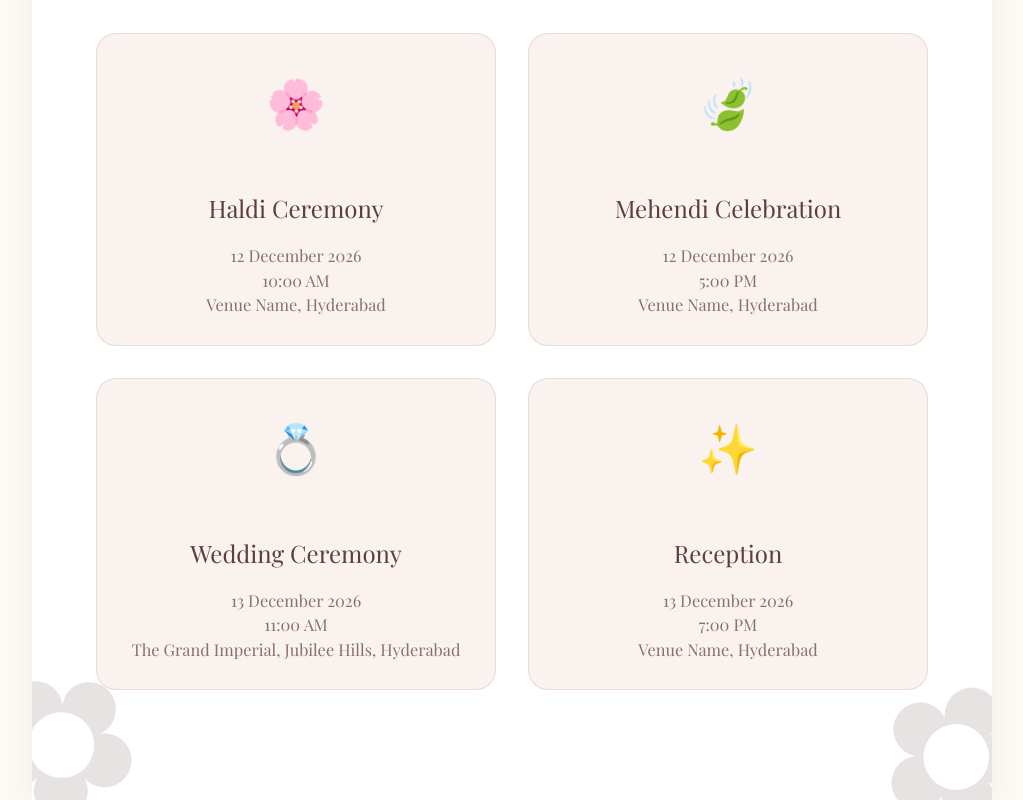
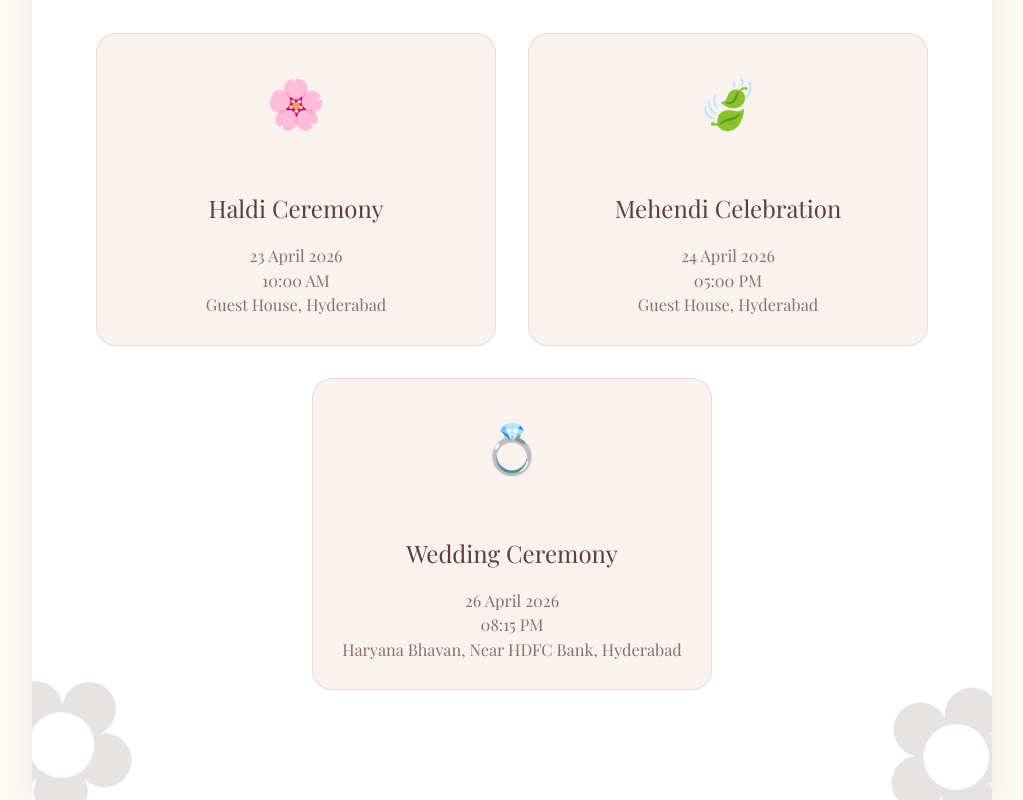
Before and after one commit to Harsha2717/Invite, a React (Vite) app: page / in a window 1280 px wide. Shown: the part 983-1783 px from the top of the page, without its empty margins (128-1151 px from the left). Built offline with nearby package versions, Linux system fonts and the light colour scheme; a web font is replaced by a local one.

Commit message:
feat : removed reception element and updated String constants.

```diff
--- a/src/components/WeddingEvents.jsx
+++ b/src/components/WeddingEvents.jsx
@@ -5,13 +5,11 @@ import DisplayMap from "./GoogleMap";
 const wedding = "Wedding Ceremony";
 const haldi = "Haldi Ceremony";
 const mehendi = "Mehendi Celebration";
-const reception = "Reception";
 
 const events = [
-  { title: haldi, date: "12 December 2026", time: "10:00 AM", venue: "Venue Name, Hyderabad", icon: "🌸", lat: 17.542881, lng: 78.481445, zoom: 16 },
-  { title: mehendi, date: "12 December 2026", time: "5:00 PM", venue: "Venue Name, Hyderabad", icon: "🍃", lat: 17.542881, lng: 78.481445, zoom: 16 },
-  { title: wedding, date: "13 December 2026", time: "11:00 AM", venue: "The Grand Imperial, Jubilee Hills, Hyderabad", icon: "💍", lat: 17.4326, lng: 78.4071, zoom: 17 },
-  { title: reception, date: "13 December 2026", time: "7:00 PM", venue: "Venue Name, Hyderabad", icon: "✨", lat: 17.542881, lng: 78.481445, zoom: 16 }
+  { title: haldi, date: STRINGS.HALDI_DATE_STRING, time: STRINGS.HALDI_TIME_STRING, venue: STRINGS.HALDI_LOCATION, icon: "🌸", lat: 17.542881, lng: 78.481445, zoom: 16 },
+  { title: mehendi, date: STRINGS.MEHENDI_DATE_STRING, time: STRINGS.MEHENDI_TIME_STRING, venue: STRINGS.MEHENDI_LOCATION, icon: "🍃", lat: 17.542881, lng: 78.481445, zoom: 16 },
+  { title: wedding, date: STRINGS.WEDDING_DATE_STRING, time: STRINGS.WEDDING_TIME, venue: `${STRINGS.WEDDING_HALL}, ${STRINGS.WEDDING_LOCATION}`, icon: "💍", lat: STRINGS.WEDDING_HALL_LAT, lng: STRINGS.WEDDING_HALL_LNG, zoom: 17 },
 ];
 
 function WeddingEvents() {
--- a/src/constants/Strings.js
+++ b/src/constants/Strings.js
@@ -6,8 +6,8 @@ export const STRINGS = {
     SAVE_THE_DATE: "SAVE THE DATE",
     HEART_SYMBOL: "♥",
     WEDDING_DATE_STRING: "26 April 2026",
-    WEDDING_DATE : new Date("2026-04-26"),
-    WEDDING_TIME: "08:30 PM",
+    WEDDING_DATE: new Date("2026-04-26"),
+    WEDDING_TIME: "08:15 PM",
     WEDDING_PLACE: "Hyderabad",
     COUNTRY: "India",
     THE_VENUE: "The Venue",
@@ -17,7 +17,18 @@ export const STRINGS = {
     WEDDING_HALL: "Haryana Bhavan",
     WEDDING_LOCATION: "Near HDFC Bank, Hyderabad",
     WEDDING_EVENTS: "Wedding Events",
-    WITH_LOVE : "With Love",
-    FOOTER_TEXT: "Bride's Family  |  Groom's Family"
-
+    WITH_LOVE: "With Love",
+    FOOTER_TEXT: "Bride's Family  |  Groom's Family",
+    WEDDING_HALL_LAT: 17.442484185195475,
+    WEDDING_HALL_LNG: 78.48496101426933,
+    HALDI_DATE_STRING: "23 April 2026",
+    HALDI_TIME_STRING: "10:00 AM",
+    MEHENDI_DATE_STRING: "24 April 2026",
+    MEHENDI_TIME_STRING: "05:00 PM",
+    HALDI_LOCATION: "Guest House, Hyderabad",
+    MEHENDI_LOCATION: "Guest House, Hyderabad",
+    MEHENDI_HALL_LAT: 17.442484185195475,
+    MEHENDI_HALL_LNG: 78.48496101426933,
+    HALDI_HALL_LAT: 17.442484185195475,
+    HALDI_HALL_LNG: 78.48496101426933,
 }
```
